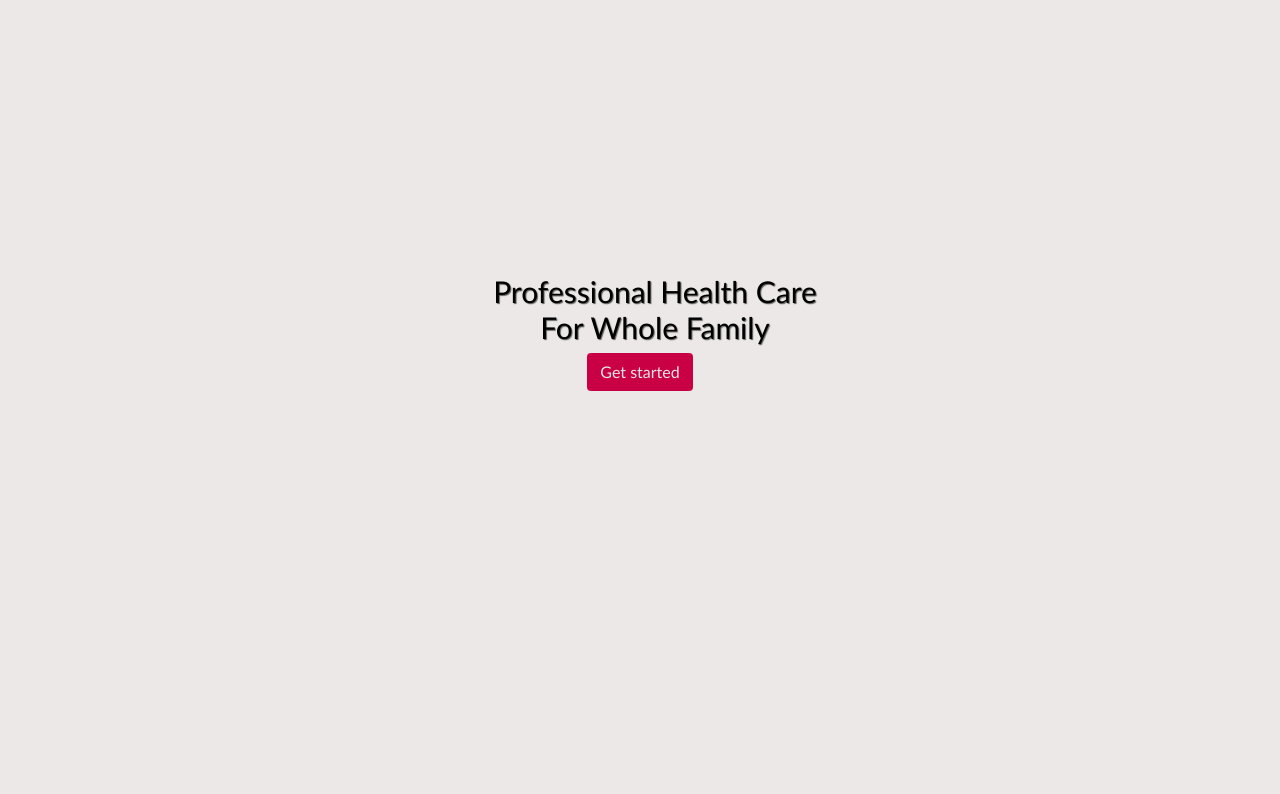
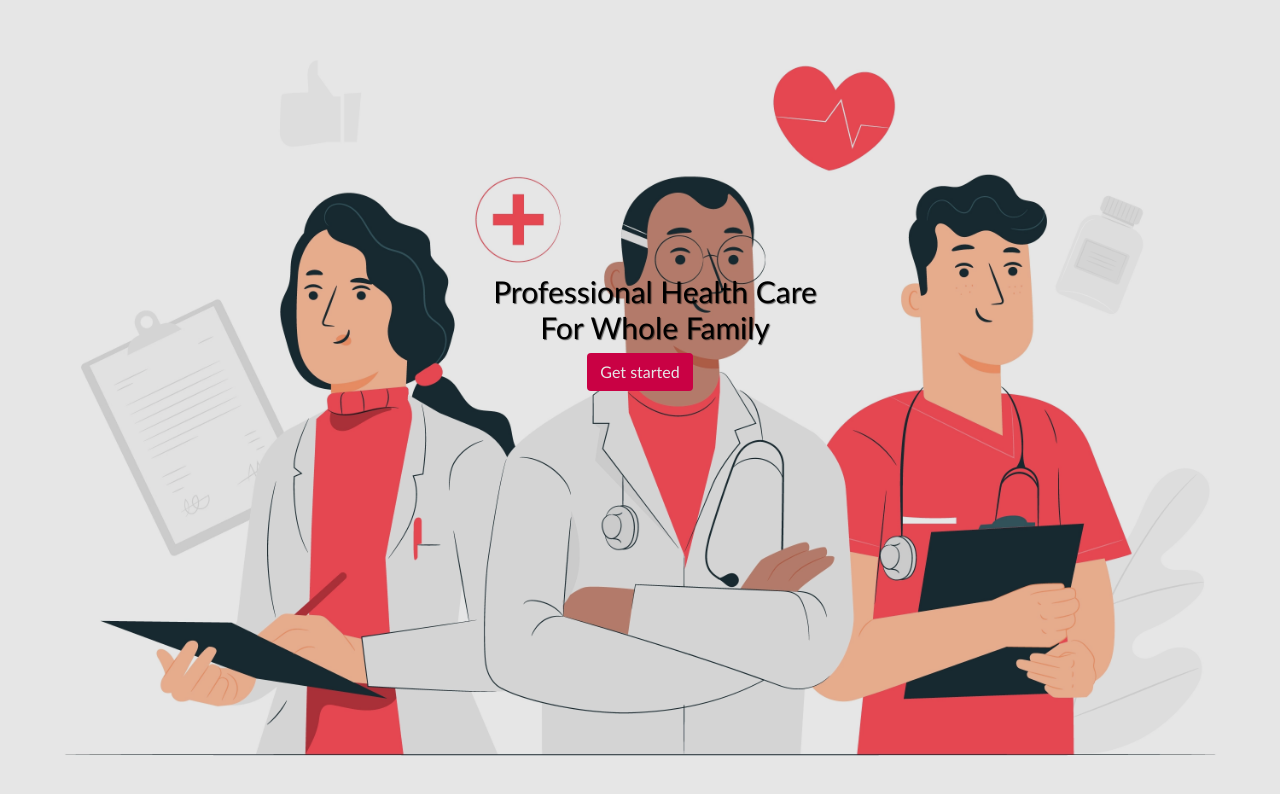
Before and after one commit to MirzaAlbab/SimpleWebHealth, a plain HTML site: page index.html in a window 1280 px wide. Drawn offline with nearby package versions, Linux system fonts and the light colour scheme; the site is published under a folder, as on GitHub Pages, so addresses that start at the root find nothing; a web font is replaced by a local one.

Commit message:
update src banner

```diff
--- a/css/stylehome.css
+++ b/css/stylehome.css
@@ -57,7 +57,7 @@ body {
   border-radius: 10px;
 }
 .jumbotron {
-  background-image: url("/img/dokter.webp");
+  background-image: url("../img/dokter.webp");
   background-repeat: no-repeat;
   background-size: cover;
   filter: brightness(90%);
```
